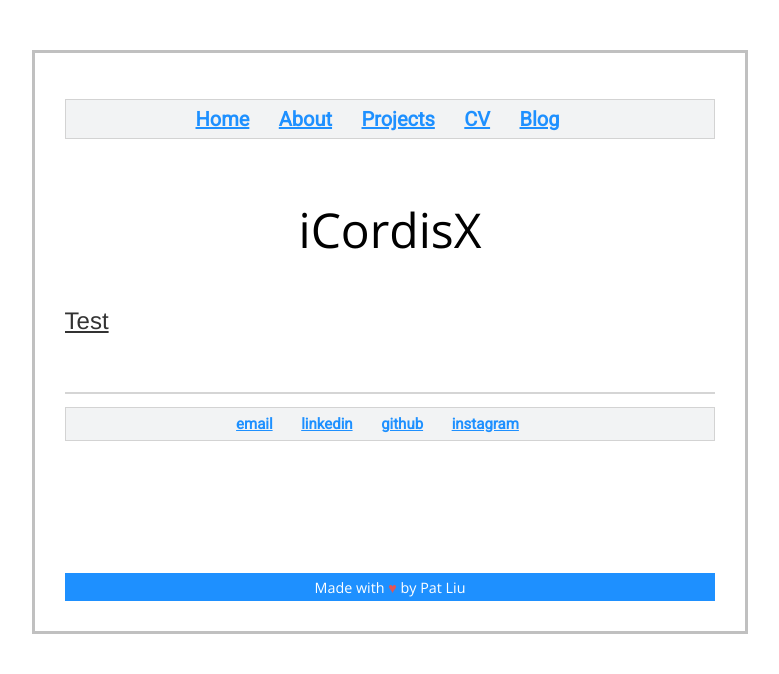
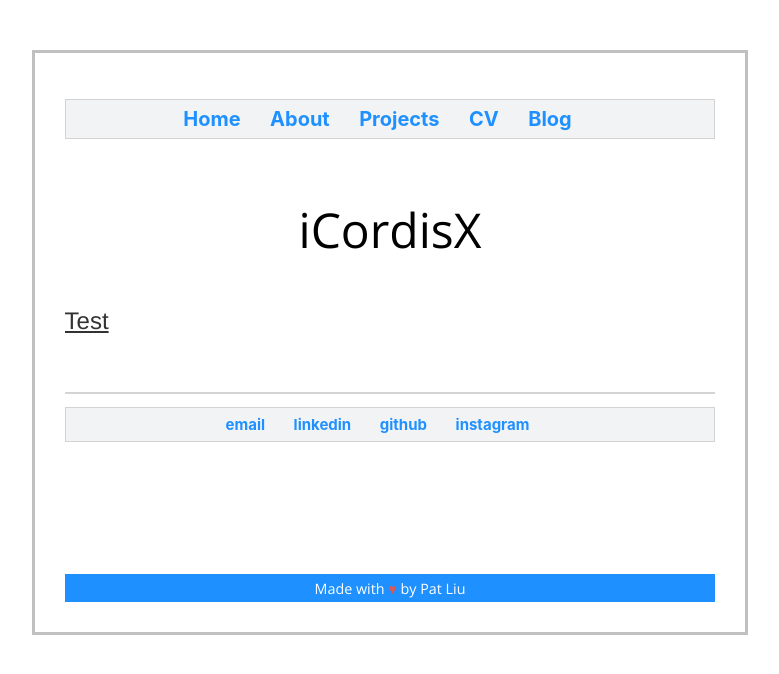
Before and after one commit to pat-liu/WebsiteV1, a Jekyll site: the page built from projects/icordisx.html, in a window 1280 px wide. Shown: the top 674 px of the page, without its empty margins (250-1029 px from the left). Built offline with Jekyll 4.4.1, drawn with Linux system fonts in a browser that asks for light colours.

Commit message:
Update main.css

```diff
--- a/css/main.css
+++ b/css/main.css
@@ -61,14 +61,14 @@
 a {
     color: #1e90ff;
     font-size: 20px;
-    text-decoration: underline;
+    text-decoration: none;
     text-align: center;
-    font-family:'Roboto', sans-serif;
+    font-family:-apple-system, BlinkMacSystemFont, "Segoe UI", Helvetica, Arial, sans-serif, "Apple Color Emoji", "Segoe UI Emoji", "Segoe UI Symbol";
 }
 a.footer {
     color: #1e90ff;
     font-size: 15px;
-    text-decoration: underline;
+    text-decoration: none;
 }
 a:hover {
      text-decoration: line-through;
```
